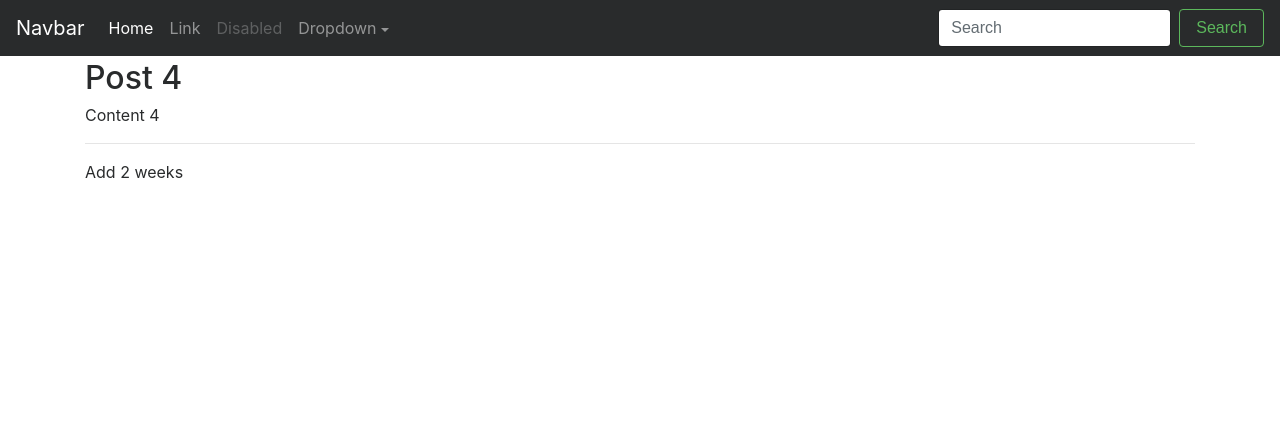
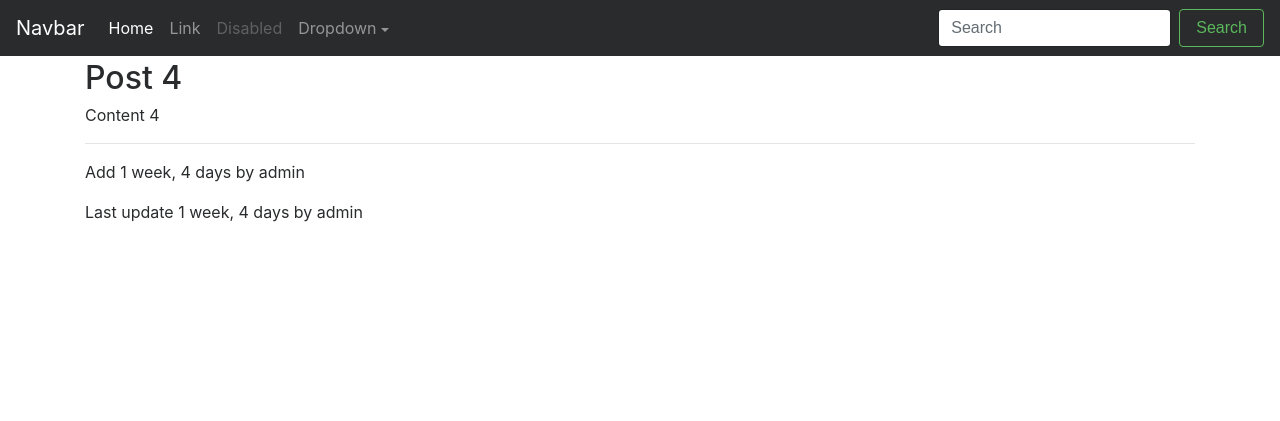
Before and after one commit to dmmeteo/blog-api, a Django app: template templates/post/post_detail.html in a window 1280 px wide. Shown: the top 421 px of the page. Run offline with Django 3.2, Linux system fonts and the light colour scheme; the template is opened without the code that fills it: values that come from a table or form of the project are taken from there, others are empty; data comes from the database, SQL or seed files in the repository; parts of the project's set-up code (start-up, migrations or seed data) failed here and were passed over; some libraries are stand-ins or nearby versions.

Commit message:
CBV slug(bad update)

```diff
--- a/post/models.py
+++ b/post/models.py
@@ -1,14 +1,19 @@
 from __future__ import unicode_literals
 from django.core.urlresolvers import reverse
 from django.db import models
+from django.conf import settings
+from django.db.models.signals import pre_save, post_save
+from django.utils.text import slugify
 
 
 class Post(models.Model):
     title = models.CharField(max_length=120)
     content = models.TextField()
-    slug = models.SlugField(unique=True)
     updated = models.DateTimeField(auto_now=True, auto_now_add=False)  # "auto_now" means saved(updated) object
     timestamp = models.DateTimeField(auto_now=False, auto_now_add=True)  # "auto_now_add" means initial(create) object
+    added_by = models.ForeignKey(settings.AUTH_USER_MODEL, null=True, blank=True, related_name='post_add')
+    last_edit_by = models.ForeignKey(settings.AUTH_USER_MODEL, null=True, blank=True, related_name='post_edit')
+    slug = models.SlugField(unique=True)
 
     class Meta:
         ordering = ['-timestamp', '-updated']
@@ -20,4 +25,11 @@
         return self.title
 
     def get_absolute_url(self):
-        return reverse('post_detail', kwargs={'pk': self.pk})
+        return reverse('post_detail', kwargs={'slug': self.slug})
+
+
+def pre_save_post(sender, instance, *args, **kwargs):
+    slug = slugify(instance.title)
+    instance.slug = slug
+
+pre_save.connect(pre_save_post, sender=Post)
--- a/post/urls.py
+++ b/post/urls.py
@@ -5,7 +5,7 @@
     url(r'^$', PostListView.as_view(), name='post_list'),
 
     url(r'^create/$', PostCreateView.as_view(), name='post_create'),
-    url(r'^(?P<pk>[\d]+)/detail/$', PostDetailView.as_view(), name='post_detail'),
-    url(r'^(?P<pk>[\d]+)/update/$', PostUpdateView.as_view(), name='post_update'),
-    url(r'^(?P<pk>[\d]+)/delete/$', PostDeleteView.as_view(), name='post_delete'),
+    url(r'^(?P<slug>[-\w]*)/detail/$', PostDetailView.as_view(), name='post_detail'),
+    url(r'^(?P<slug>[-\w]*)/update/$', PostUpdateView.as_view(), name='post_update'),
+    url(r'^(?P<slug>[-\w]*)/delete/$', PostDeleteView.as_view(), name='post_delete'),
 ]
--- a/static/css/main.css
+++ b/static/css/main.css
@@ -23,7 +23,7 @@
 -------------------------------------------------- */
 /* Not required for template or sticky footer method. */
 
-body > .container {
+body > .container, .container-fluid {
     padding: 60px 15px 0;
 }
 
--- a/templates/messages.html
+++ b/templates/messages.html
@@ -1,8 +1,7 @@
 {# TODO normal messages show/hide in right-bottom side #}
 {% if messages %}
-    <div class="container">
-        <div class="col-sm-8 col-sm-offset-2">
-            <div class="alert alert-success alert-dismissable" role="alert">
+
+            <div class="alert alert-success alert-dismissable mt-5" role="alert">
                 <button type="button" class="close" data-dismiss="alert">
                     <span aria-hidden="true">&times;</span>
                     <span class="sr-only">Close</span>
@@ -11,6 +10,5 @@
                     {{ message }} <br />
                 {% endfor %}
             </div>
-        </div>
-    </div>
+
 {% endif %}
--- a/templates/post/post_detail.html
+++ b/templates/post/post_detail.html
@@ -10,13 +10,16 @@
         {% if user.is_authenticated %}
             <div class="col-4 d-flex justify-content-end align-items-center">
                 <div>
-                    <a class="btn btn-outline-warning" href="{% url 'post_update' object.pk %}">Update</a>
-                    <a class="btn btn-danger" href="{% url 'post_delete' object.pk %}">Delete</a>
+                    <a class="btn btn-outline-warning" href="{% url 'post_update' object.slug %}">Update</a>
+                    <a class="btn btn-danger" href="{% url 'post_delete' object.slug %}">Delete</a>
                 </div>
             </div>
         {% endif %}
     </div>
     <p>{{ object.content }}</p>
     <hr />
-    <p>Add {{ object.timestamp|timesince }}</p>
+    <p>Add {{ object.timestamp|timesince }} by {{ object.added_by }}</p>
+    {% if object.last_edit_by %}
+        <p>Last update {{ object.updated|timesince }} by {{ object.last_edit_by }}</p>
+    {% endif %}
 {% endblock %}
```
Also changed, not shown: post/forms.py (+18 -4 lines), post/views.py (+12 -3 lines), db.sqlite3, post/migrations/0001_initial.py.
